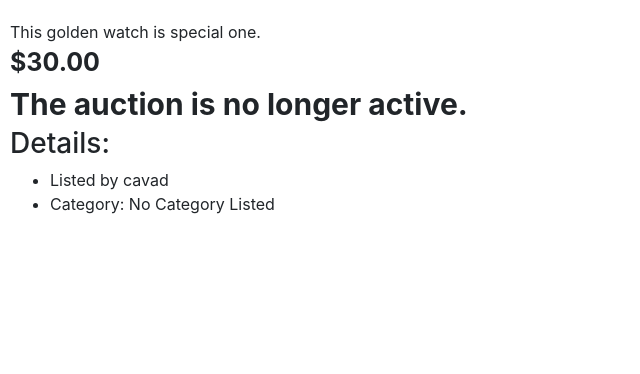
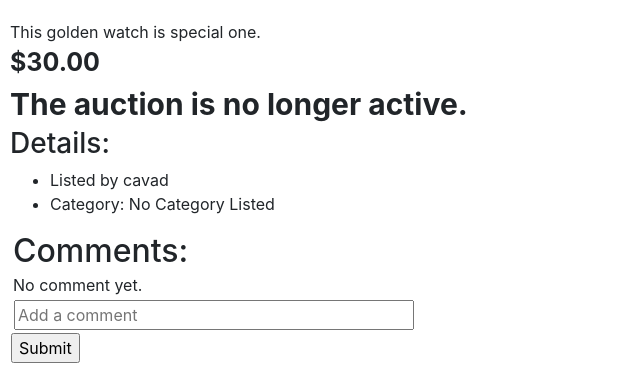
Before and after one commit to gurbanovcavad/E-Commerse, a Django app: page /listing/3/ in a window 1280 px wide. Shown: the part 540-914 px from the top of the page, without its empty margins (0-640 px from the left). Before the commit the page ends 754 px from the top, so only its background shows below. Run offline with Django 3.2, Linux system fonts and the light colour scheme; a user stored in the database is signed in; data comes from the database, SQL or seed files in the repository; both versions use the stored data as it was after the commit; some libraries are stand-ins or nearby versions.

Commit message:
Add Feature-Comments

```diff
--- a/commerce/auctions/models.py
+++ b/commerce/auctions/models.py
@@ -40,6 +40,9 @@ class Comment(models.Model):
     content = models.TextField()
     timestamp = models.DateTimeField(auto_now_add=True)
 
+    def __str__(self):
+        return f"{self.author} added comment to {self.listing}"
+
 class WatchListing(models.Model):
     owner = models.ForeignKey(User, on_delete=models.CASCADE, related_name="watchlist")
     listing = models.ForeignKey(Listing, on_delete=models.CASCADE, related_name="watchings")
--- a/commerce/auctions/templates/auctions/listing.html
+++ b/commerce/auctions/templates/auctions/listing.html
@@ -41,4 +41,20 @@
         <li>Category: No Category Listed</li>
         {% endif %}
     </ul>
+
+    <h2 style="margin: 3px;">Comments: </h2>
+    {% for comment in comments %}
+        <div style="margin: 3px; font-size: 12px; color: rgb(97, 97, 97);">{{comment.author}} commented on {{comment.timestamp}}</div>
+        <div style="margin: 3px;">{{comment.content}}</div>
+    {% empty %}
+        <div style="margin: 3px;">No comment yet.</div>
+    {% endfor %}
+    {% if request.user.is_authenticated %}
+        <form action="{% url 'add_comment' %}" method="post" style="margin: 1px;">
+            {% csrf_token %}
+            <input type="hidden" name="listing" value="{{listing.id}}">
+            <input type="text" name="content" placeholder="Add a comment" style="width:400px; display: block; margin: 3px;">
+            <input type="submit" value="Submit">
+        </form>
+    {% endif %}
 {% endblock %}
--- a/commerce/auctions/urls.py
+++ b/commerce/auctions/urls.py
@@ -14,4 +14,5 @@ urlpatterns = [
     path("place/bid/<int:id>/", views.place_bid, name='place_bid'),
     path('close/auction/<int:id>/', views.close_auction, name='close_auction'),
     path('remove/watching/<int:id>', views.remove_watching, name='remove_watching'),
+    path('add/comment/', views.add_comment, name='add_comment'),
 ]
--- a/commerce/auctions/views.py
+++ b/commerce/auctions/views.py
@@ -5,7 +5,7 @@ from django.shortcuts import render
 from django.urls import reverse
 from django.contrib.auth.decorators import login_required
 
-from .models import User, Listing, WatchListing, Bid
+from .models import User, Listing, WatchListing, Bid, Comment
 
 def index(request):
     context = {"listings": Listing.objects.all()}
@@ -100,11 +100,12 @@ def place_bid(request, id):
 def open_listing(request, id):
     listing = Listing.objects.get(pk=id)
     count = Listing.objects.get(pk=id).bids.all().count()
+    comments = listing.comments.all()
     try:
         is_watching = True if User.objects.get(pk=request.user.id).watchlist.get(listing=id) else False
     except:
         is_watching = False
-    context = {"listing": listing, "count": count, 'is_watching': is_watching}
+    context = {"listing": listing, "count": count, 'is_watching': is_watching, 'comments': comments}
     return render(request, 'auctions/listing.html', context)
 
 @login_required
@@ -155,3 +156,23 @@ def remove_watching(request, id):
         response = render(request, 'auctions/404.html', context)
         response.status_code = 404
         return response
+
+@login_required
+def add_comment(request):
+    if request.method == 'POST':
+        listing = Listing.objects.get(pk=int(request.POST["listing"]))
+        print(listing)
+        content = request.POST["content"]
+        print(content)
+        author = request.user
+        print(author)
+        try:
+            comment = Comment(author=author, content=content, listing=listing)
+            comment.save()
+            print(comment)
+            return HttpResponseRedirect(reverse('open_listing', args=[listing.id]))
+        except:
+            context = {"message": "Something went wrong."}
+            response = render(request, 'auctions/404.html', context)
+            response.status_code = 404
+            return response
```
Also changed, not shown: commerce/db.sqlite3. Lines whose indentation alone changed are shown as unchanged.
